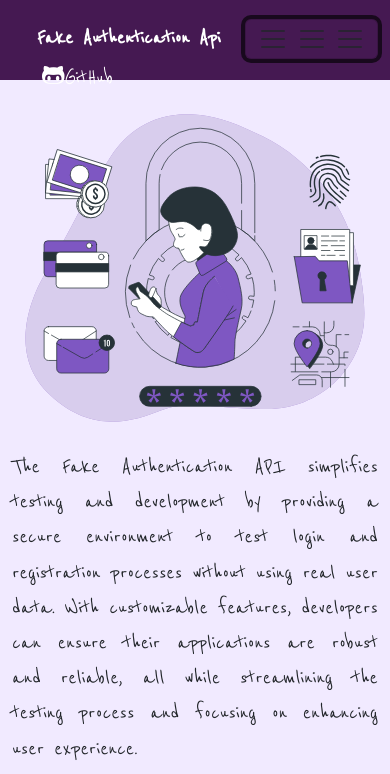
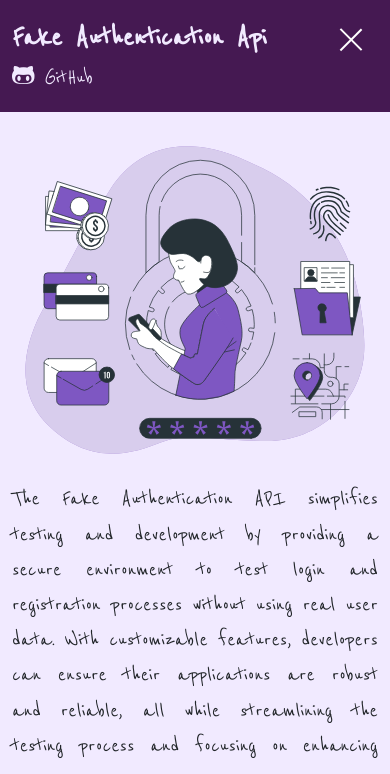
Before and after one commit to rakshixh/FakeAuthentication-API, a website: page website/index.html in a window 390 px wide. Both pictures are taken after a click on the button "Toggle navigation". Shown: the top 774 px of the page. Drawn offline with nearby package versions, Linux system fonts and the light colour scheme.

Commit message:
added navbar style toggle button for mobile devices

```diff
--- a/website/style.css
+++ b/website/style.css
@@ -4,7 +4,7 @@ body {
     line-height: 2.2rem;
 }
 
-/* Global Scroll Bar */
+/* -------------------Global Scroll Bar---------------------- */
 ::-webkit-scrollbar {
     width: 5px;
 }
@@ -19,28 +19,116 @@ body {
     border-radius: 10px;
 }
 
-/* Navbar */
+/* -----------------------Navbar---------------------- */
 .navbar {
-    background-color: #451952 !important;
-    height: 80px;
+    background-color: #451952;
 }
 
 .navbar-brand {
-    margin-left: auto;
-    margin-right: auto;
-    font-size: 2em;
-    color: white !important;
-    font-weight: bold;
+    color: #F1EAFF;
+    font-size: 2rem !important;
 }
 
-.navbar-nav .nav-link {
-    color: white !important;
-    font-size: 1.5rem;
-    padding: 0px 0px 0px 0px !important;
-    margin: 0px 0px 0px 30px !important;
+.navbar-brand:hover {
+    color: #F1EAFF !important;
 }
 
-/* Image styling */
+.nav-item .nav-link {
+    color: #F1EAFF;
+    font-size: 1.5rem !important;
+    padding: 0px !important;
+}
+
+.nav-item .nav-link:hover {
+    color: #D8CCED;
+}
+
+.icon {
+    margin-right: 10px !important;
+}
+
+/* to remove the default border around the humburger button */
+button.navbar-toggler {
+    border: none;
+    outline: none;
+    box-shadow: none;
+}
+
+button.navbar-toggler:focus {
+    border: none;
+    outline: none;
+    box-shadow: none;
+}
+
+.navbar-toggler:focus {
+    background: none;
+    outline: 0;
+}
+
+.navbar-toggler span {
+    display: block;
+    width: 30px;
+    height: 2px;
+    margin: 6px auto;
+    background: #fff;
+    transition: all .6s cubic-bezier(0.250, 0.100, 0.250, 1.000);
+}
+
+.navbar-toggler:hover span,
+.navbar-toggler:focus span {
+    background: #fff;
+}
+
+/* rotate first span */
+.navbar-toggler[aria-expanded="true"] span:first-of-type {
+    transform: rotate(45deg) translate(6px, 6px);
+}
+
+/* hide second span */
+.navbar-toggler[aria-expanded="true"] span:nth-of-type(2) {
+    opacity: 0;
+}
+
+/* rotate third span */
+.navbar-toggler[aria-expanded="true"] span:last-of-type {
+    transform: rotate(-45deg) translate(5px, -5px);
+}
+
+.navbar-toggler[aria-expanded="false"] span {
+    transform: none;
+    opacity: 1;
+}
+
+.navbar-toggler span {
+    display: block;
+    width: 30px;
+    height: 2px;
+    margin: 6px auto;
+    background: #fff;
+    transition: all .6s cubic-bezier(0.250, 0.100, 0.250, 1.000);
+}
+
+/* rotate first span */
+.navbar-toggler[aria-expanded="true"] span:first-of-type {
+    transform: rotate(45deg) translate(6px, 6px);
+}
+
+/* hide second span */
+.navbar-toggler[aria-expanded="true"] span:nth-of-type(2) {
+    opacity: 0;
+}
+
+/* rotate third span */
+.navbar-toggler[aria-expanded="true"] span:last-of-type {
+    transform: rotate(-45deg) translate(5px, -5px);
+}
+
+.navbar-toggler[aria-expanded="false"] span {
+    transform: none;
+    opacity: 1;
+}
+
+/* --------------------Hero section------------------ */
 .img-fluid {
     max-width: 100%;
     height: auto;
@@ -64,9 +152,12 @@ body {
 }
 
 .btn:hover {
-    color: #F1EAFF;
+    background-color: #451952 !important;
+    color: #F1EAFF !important;
+    outline: none !important;
 }
 
+/* ---------------------------Features------------------------ */
 .card {
     border-radius: 8px !important;
     transition: transform 0.3s ease;
@@ -93,6 +184,8 @@ body {
     margin: 0px;
 }
 
+/* -------------------------Footer------------------------ */
+
 .footer {
     background-color: #0D1B2A;
     padding: 50px 10px 50px 10px;
```
